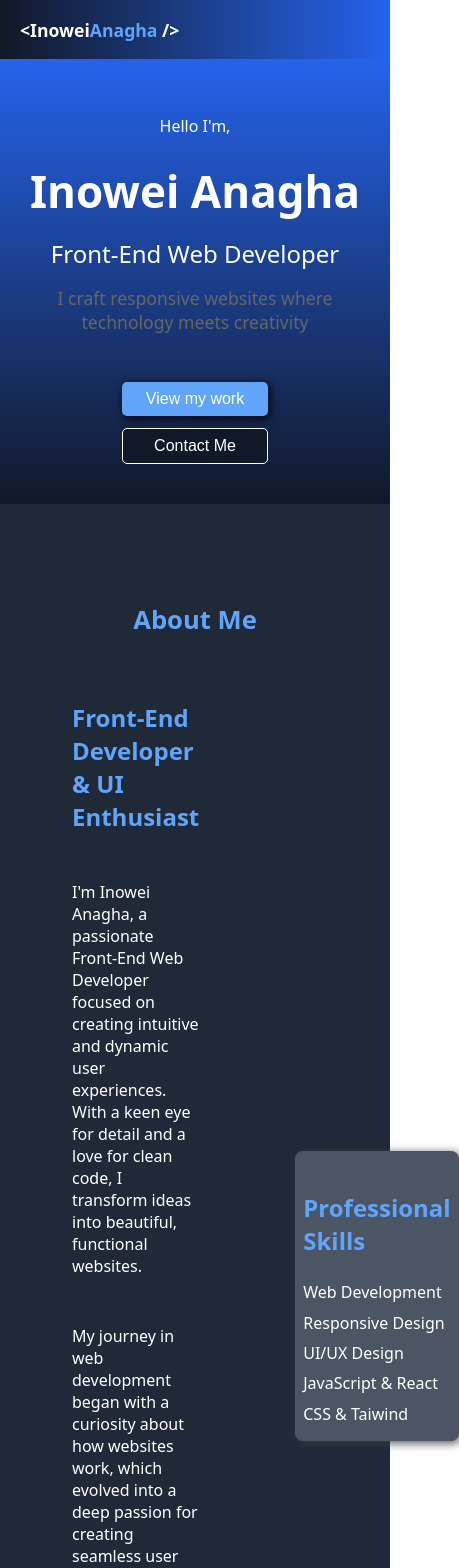
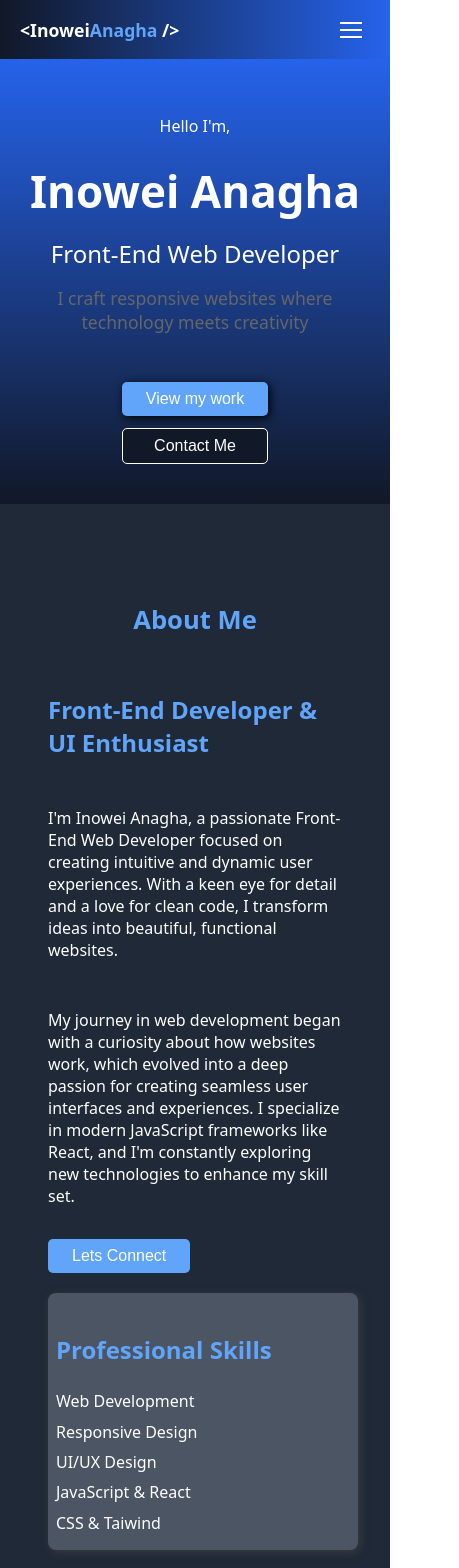
Before and after one commit to AnaghaInowei/Personal-Portfolio, a React (Vite) app: page / in a window 390 px wide. Shown: the top 1568 px of the page, 459 px wide, since content can reach past the window. Built offline with nearby package versions, Linux system fonts and the light colour scheme.

Commit message:
style: implement mobile navigation toggle and enhance navbar responsiveness

```diff
--- a/src/App.css
+++ b/src/App.css
@@ -45,6 +45,33 @@
   gap: 1.5rem;
 
 }
+
+/* mobile nav toggle button */
+.nav-toggle {
+  display: none;
+  background: transparent;
+  border: none;
+  cursor: pointer;
+  padding: 0.5rem;
+}
+.nav-toggle .hamburger {
+  display: block;
+  width: 22px;
+  height: 2px;
+  background: white;
+  position: relative;
+}
+.nav-toggle .hamburger::before,
+.nav-toggle .hamburger::after {
+  content: '';
+  position: absolute;
+  left: 0;
+  width: 22px;
+  height: 2px;
+  background: white;
+}
+.nav-toggle .hamburger::before { top: -7px; }
+.nav-toggle .hamburger::after { top: 7px; }
 
 /* .nav-links li {
   margin: 0 0.5rem;
@@ -268,11 +295,9 @@ h3, h4 {
 }
 
 .cards {
-  display: flex;
+  display: grid;
+  grid-template-columns: repeat(auto-fit, minmax(320px, 1fr));
   gap: 2rem;
-  justify-content: center;
-  align-items: stretch;
-  flex-wrap: wrap;
   margin-top: 1.5rem;
 }
 
@@ -368,10 +393,28 @@ h3, h4 {
   header { padding: 2.5rem 1rem; height: auto; }
   h1 { font-size: 2.75rem; }
   .work { font-size: 1.5rem; }
-  .nav-links { display: none; } /* hide full menu on small screens */
+  .nav-links { display: none; } /* hide full menu on small screens (desktop) */
+  .nav-toggle { display: block; }
+  .nav-links--open { display: flex; position: absolute; right: 1rem; top: 60px; background: rgba(2,6,23,0.95); padding: 1rem; border-radius: 8px; flex-direction: column; gap: 0.5rem; }
+  .nav-links--open li a { color: #fff; }
   .logo { font-size: 1.1rem; }
   .cards { padding: 0 1rem; gap: 1rem; }
   .card img { height: 180px; }
+
+  /* fix .about .content stacking and alignment on mobile */
+  .about .content {
+    flex-direction: column;
+    align-items: center;
+    justify-content: center;
+    gap: 1.25rem;
+    padding: 1rem;
+  }
+
+  .skillcard {
+    width: 100%;
+    max-width: 520px;
+    margin: 0 auto;
+  }
 }
 
 @media (max-width: 480px) {
--- a/src/Components/navbar.jsx
+++ b/src/Components/navbar.jsx
@@ -1,8 +1,31 @@
+import { useState, useEffect } from 'react';
+
 export default function Navbar() {
+  const [open, setOpen] = useState(false);
+
+  // close mobile menu on resize to desktop
+  useEffect(() => {
+    const onResize = () => {
+      if (window.innerWidth > 768 && open) setOpen(false);
+    };
+    window.addEventListener('resize', onResize);
+    return () => window.removeEventListener('resize', onResize);
+  }, [open]);
+
   return (
-    <nav className="navbar">
+    <nav className={`navbar ${open ? 'navbar--open' : ''}`}>
       <p className="logo">&lt;Inowei<span className="name">Anagha</span> /&gt;</p>
-      <ul className="nav-links">
+
+      <button
+        className="nav-toggle"
+        aria-label={open ? 'Close menu' : 'Open menu'}
+        aria-expanded={open}
+        onClick={() => setOpen(v => !v)}
+      >
+        <span className="hamburger" aria-hidden="true"></span>
+      </button>
+
+      <ul className={`nav-links ${open ? 'nav-links--open' : ''}`}>
         <li><a href="#">Home</a></li>
         <li><a href="#">About</a></li>
         <li><a href="#">Projects</a></li>
```
